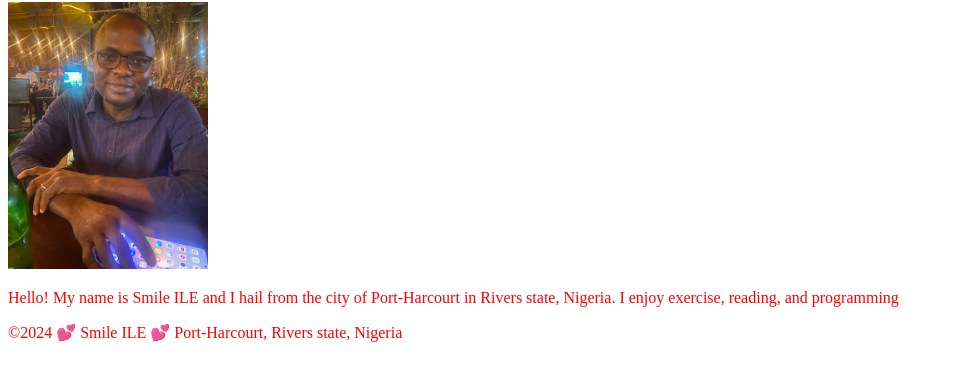
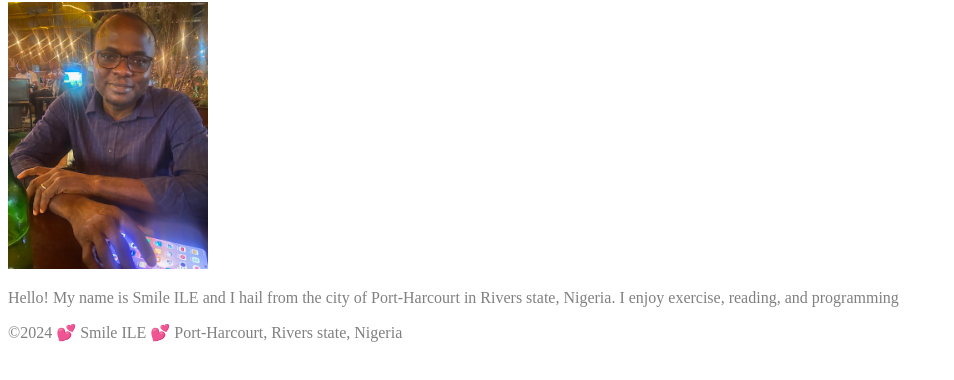
Before and after one commit to smile-wiz/wdd130, a plain HTML site: page index.html in a window 1280 px wide. Shown: the part 104-484 px from the top of the page, without its empty margins (0-954 px from the left). Drawn offline with Linux system fonts and the light colour scheme.

Commit message:
changed css property value

```diff
--- a/styles/style.css
+++ b/styles/style.css
@@ -1,3 +1,3 @@
 p {
-  color: red;
+  color: gray;
 }
```
